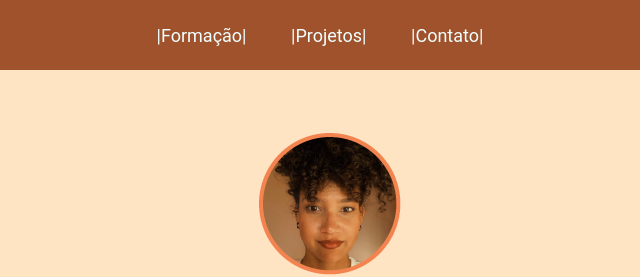
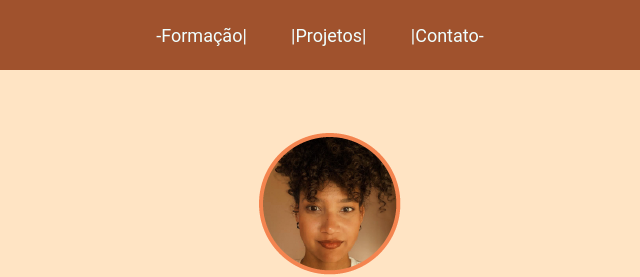
Before and after one commit to angelaluiza/projeto-final-PretaLab2, a plain HTML site: page index.html in a window 1280 px wide. Shown: the top 277 px of the page, 312-952 px from the left. Drawn offline with Linux system fonts and the light colour scheme.

Commit message:
alterando

```diff
--- a/index.html
+++ b/index.html
@@ -14,9 +14,9 @@
     <header class="header-menu">
         <nav>
             <ul class="lista-menu">
-                <li><a href="#Formação">|Formação|</a> </li>
+                <li><a href="#Formação">-Formação|</a> </li>
                 <li><a href="#Projetos">|Projetos|</a> </li>
-                <li><a href="#Contato">|Contato|</a> </li>
+                <li><a href="#Contato">|Contato-</a> </li>
             </ul>
         </nav>
     </header>
```
